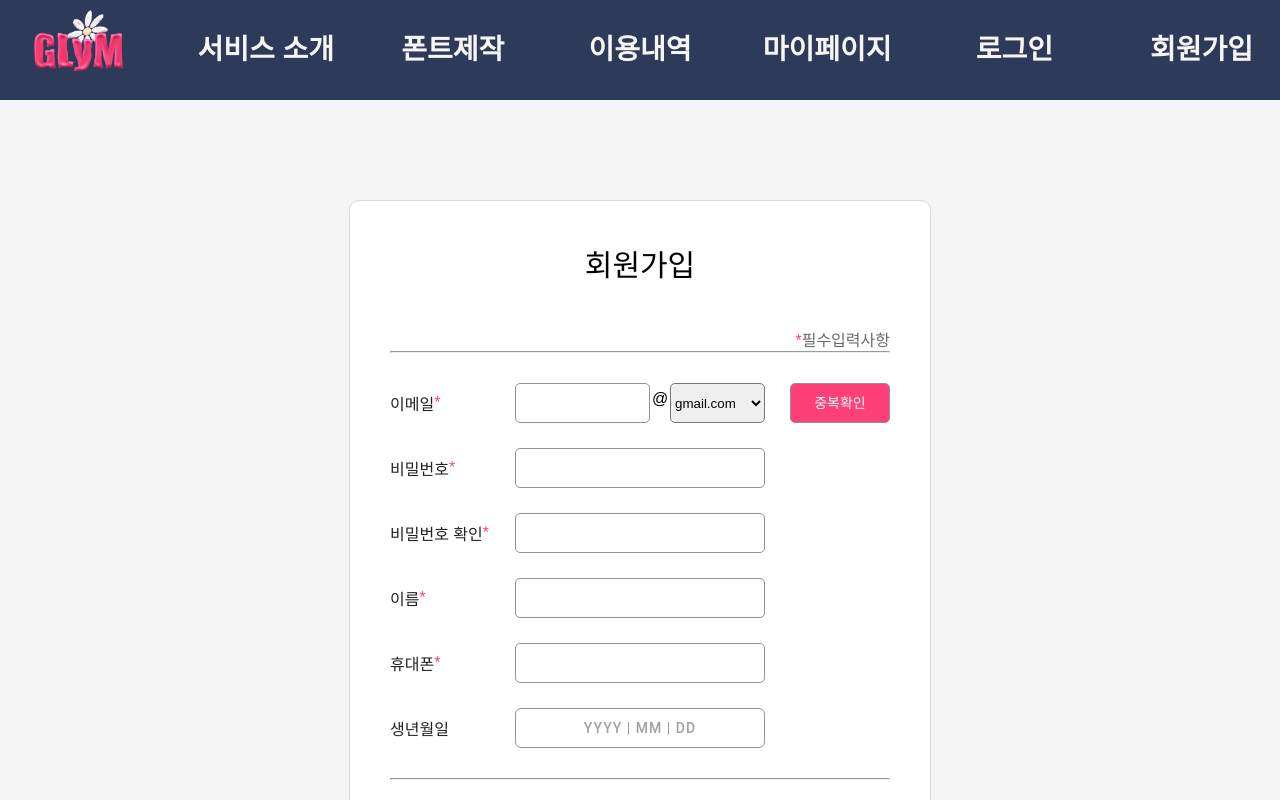
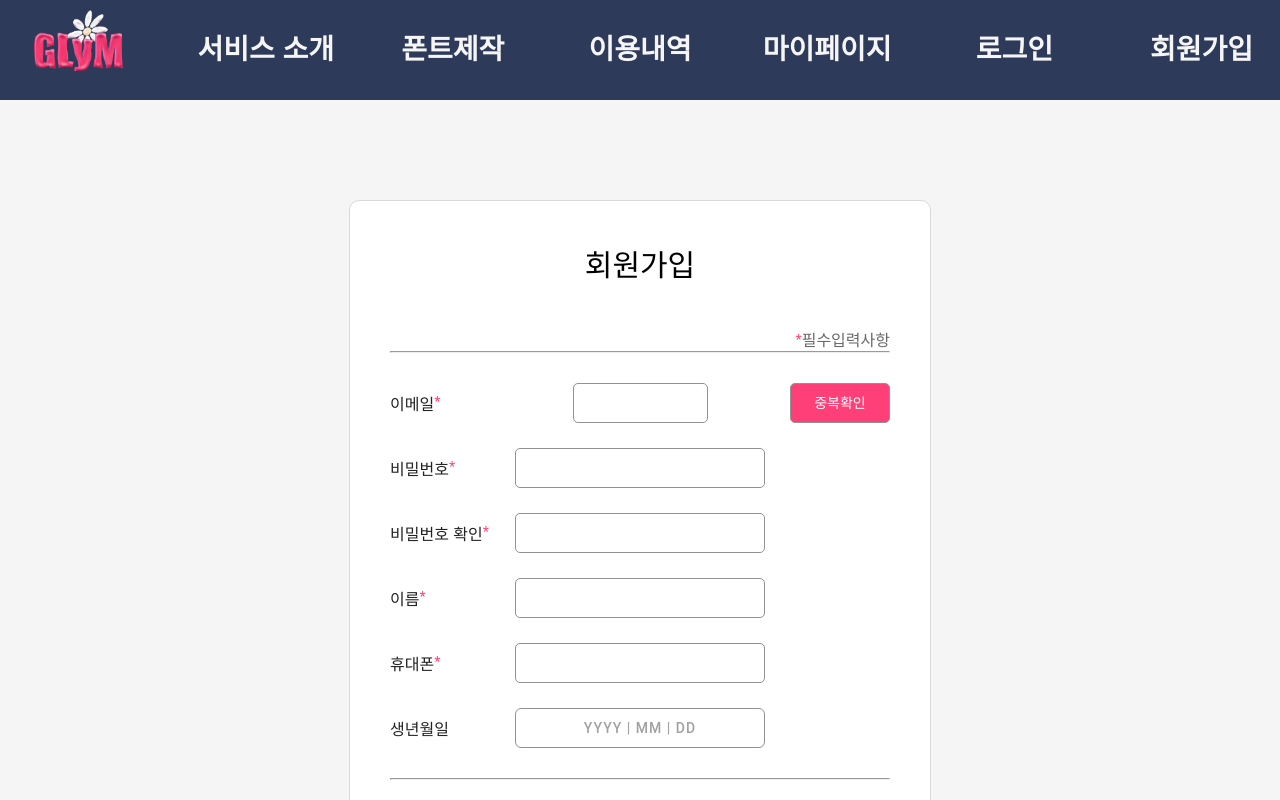
Before and after one commit to Glym-2025/glym-frontend, a React (Vite) app in the folder glym-app/: page /signup in a window 1280 px wide. Shown: the top 800 px of the page. Built offline with nearby package versions, Linux system fonts and the light colour scheme.

Commit message:
feat: SignUpEmailInput 컴포넌트 생성
- SignUpInput에서 이메일 입력창 분리

```diff
--- a/glym-app/src/features/auth/components/SignUpInput.jsx
+++ b/glym-app/src/features/auth/components/SignUpInput.jsx
@@ -1,56 +1,23 @@
 import { useState } from "react";
 import { S } from "../style";
 
-export default function SignUpInput({ value, type, required = true, onChange, showCheckButton = false, buttonValue, isDisabled, onCheck, onDomainChange, error = '' }) {
+export default function SignUpInput({ value, type, required = true, onChange, showCheckButton = false, buttonValue, isDisabled, onCheck, error = '' }) {
     const [errorMessage, setErrorMessage] = useState('');
-
-    const emailDomains = [
-        { value: "Gmail", label: "gmail.com" },
-        { value: "Naver", label: "naver.com" },
-        { value: "Daum", label: "daum.net" },
-        { value: "Kakao", label: "kakao.com" },
-        { value: "Outlook", label: "outlook.com" },
-        { value: "Hotmail", label: "hotmail.com" },
-        { value: "iCloud", label: "icloud.com" },
-        { value: "Yahoo", label: "yahoo.com" },
-        { value: "Nate", label: "nate.com" },
-        { value: "Hanmail", label: "hanmail.net" }
-      ];
 
     return (
         <S.InputRow.Container>
             <S.InputRow.Label>{value}{required && (<span style={{ color: "#FF3F77" }}>*</span>)}</S.InputRow.Label>
+            <div>
+                <div>
+                    <S.InputRow.Input type={type} onChange={onChange} onBlur={() => setErrorMessage(error)} />
+                    <S.InputRow.ErrorMessage>{errorMessage}</S.InputRow.ErrorMessage>
+                </div>
+                <span style={{ width: "100px", height: "40px" }}></span>
+            </div>
             {showCheckButton ?
-                (
-                    <>
-                        <div>
-                            <div style={{ width: "250px", display: "flex", justifyContent: "space-between" }}>
-                                <S.InputRow.Input type={type} onChange={onChange} onBlur={() => setErrorMessage(error)} />
-
-                                <p style={{ margin: "auto 0", marginBottom: "15px" }}>@</p>
-
-                                <select onChange={onDomainChange} style={{ width: "95px", height: "40px", borderRadius: "5px" }}>
-                                    {emailDomains.map((domain) => (
-                                        <option key={domain.value} value={domain.value}>
-                                            {domain.label}
-                                        </option>
-                                    ))}
-                                </select>
-                            </div>
-                            <S.InputRow.ErrorMessage>{errorMessage}</S.InputRow.ErrorMessage>
-                        </div>
-                        <S.InputRow.Button onClick={onCheck} disabled={isDisabled}>{buttonValue}</S.InputRow.Button>
-                    </>
-                )
-                : (
-                    <>
-                        <div>
-                            <S.InputRow.Input type={type} onChange={onChange} onBlur={() => setErrorMessage(error)} />
-                            <S.InputRow.ErrorMessage>{errorMessage}</S.InputRow.ErrorMessage>
-                        </div>
-                        <span style={{ width: "100px", height: "40px" }}></span>
-                    </>
-                )}
+             <S.InputRow.Button onClick={onCheck} disabled={isDisabled}>{buttonValue}</S.InputRow.Button>
+             : <span style={{ width:"100px", height:"40px" }}></span>
+            }
         </S.InputRow.Container>
     )
 };
```
Also changed, not shown: glym-app/src/features/auth/components/SignUpEmailInput.jsx (added, +42 -0 lines), 1 other file (tests, documents, lock files or other folders).
